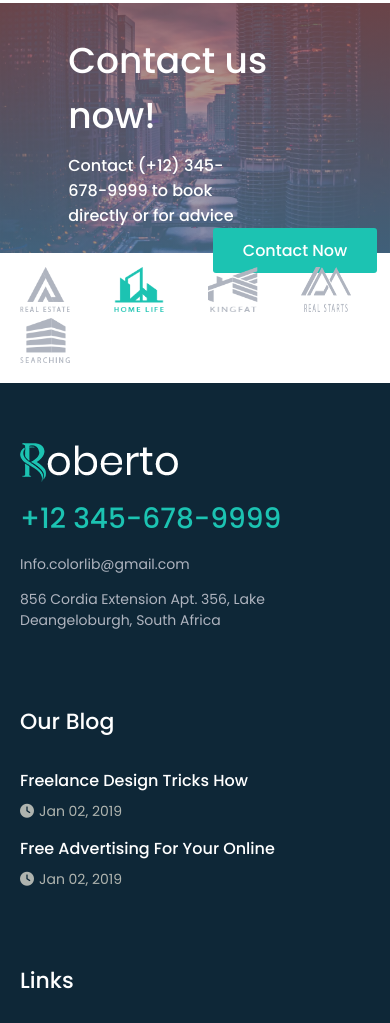
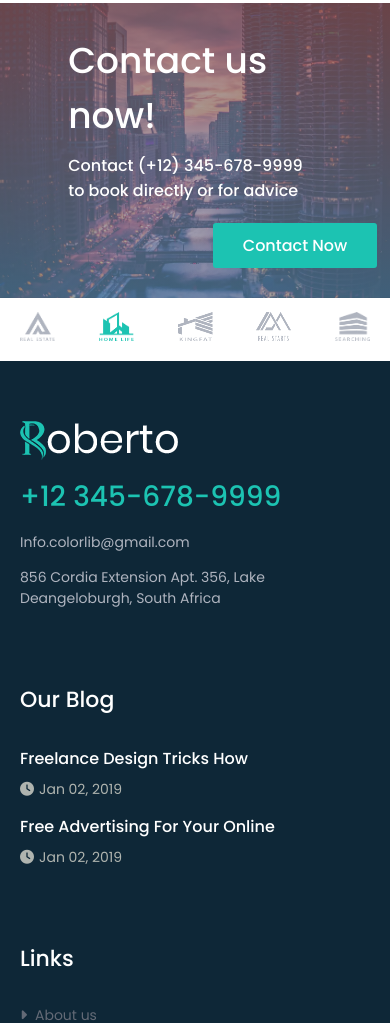
Before and after one commit to bahrethr/BeginnersFrontendProject, a plain HTML site: page TeamWork-project02/index.html in a window 390 px wide. Shown: the part 5775-6798 px from the top of the page. Drawn offline with Linux system fonts and the light colour scheme.

Commit message:
Update Responsive.css

```diff
--- a/TeamWork-project02/Responsive.css
+++ b/TeamWork-project02/Responsive.css
@@ -342,7 +342,7 @@
 
 
     .contact-us {
-        height: 250px;
+        height: auto;
         width:auto;
         flex-direction: column;
         margin-left: 0;
@@ -352,6 +352,8 @@
 
     .contact-us h6{
         margin-bottom: 0;
+        width: 100%;
+
     }
 
     .contact-us a{
@@ -360,12 +362,20 @@
         margin-left: 200px;
         margin-right: 0;
         margin-bottom: 30px;
+        margin-top:20px
     }
 
     .brand li{
         display: inline-block;
         padding: 0px 20px;
+
     }
+
+    .brand li img{
+        width: 35px;
+        height: 29px;
+    }
+
 
 
 
```
